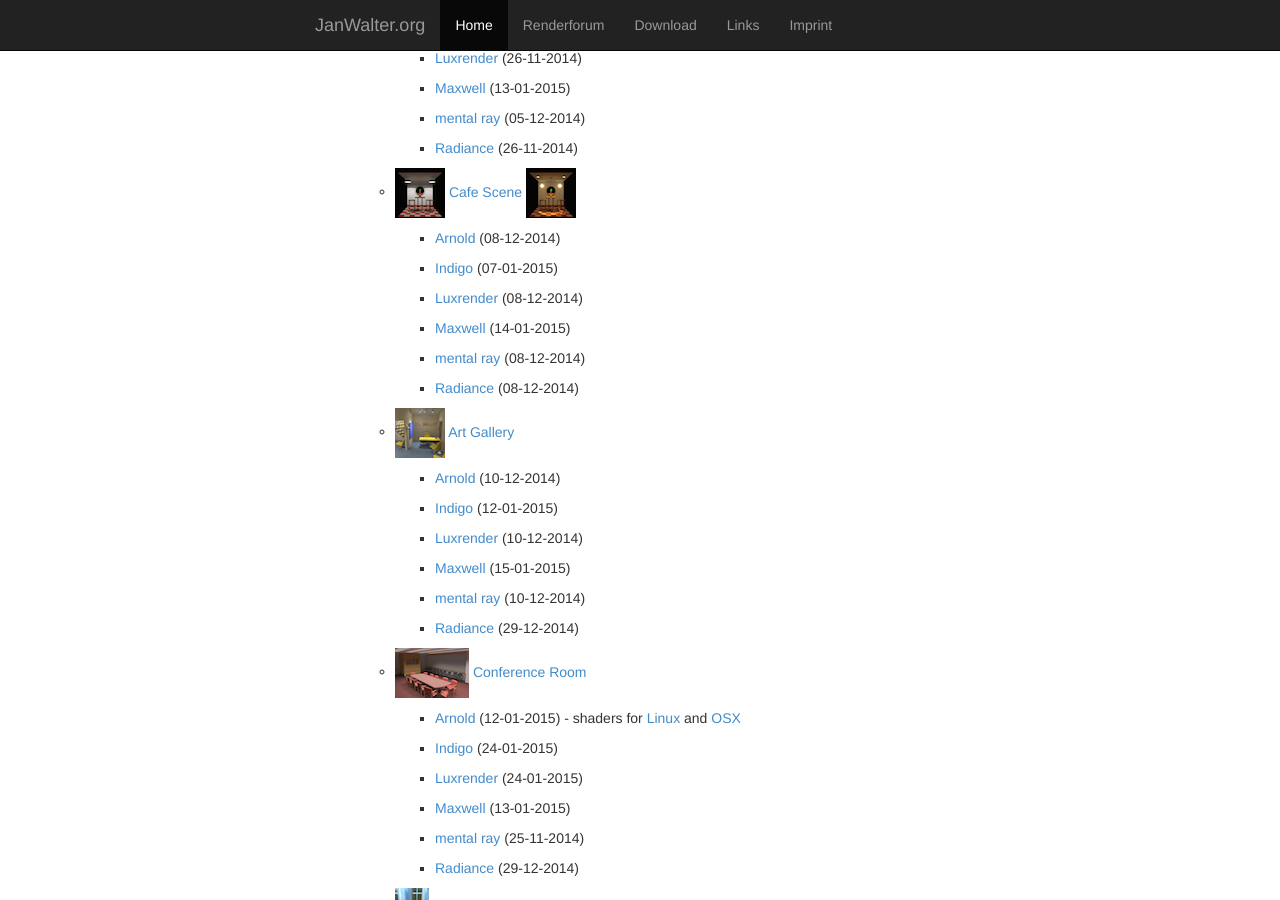
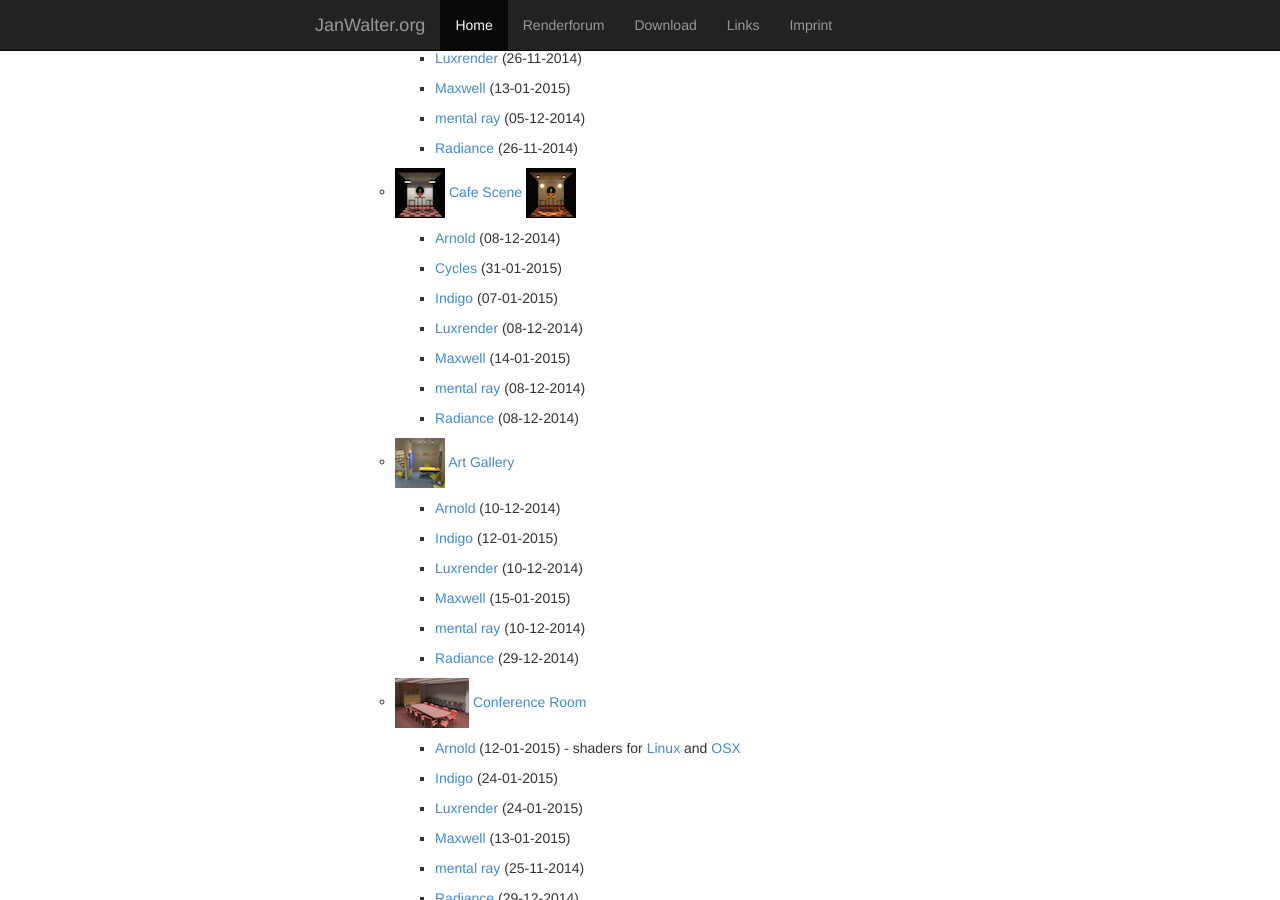
Before and after one commit to wahn/jan_walter_org, a Jekyll site: the page built from download/index.md, in a window 1280 px wide and 900 px high, scrolled down 722 px. Built offline with Jekyll 4.4.1, drawn with Linux system fonts in a browser that asks for light colours; Markdown is read by kramdown in place of the engine named in the settings.

Commit message:
Provide Blender file for the cafe scene (to be able to render with Cycles).

```diff
--- a/download/index.md
+++ b/download/index.md
@@ -66,6 +66,8 @@
        ![Alt Cafe Scene][cafe_scene2]
 
         + [Arnold](https://www.janwalter.org/Download/Scenes/cafe_scene_ass.tar.gz) (08-12-2014)
+
+        + [Cycles](https://www.janwalter.org/Download/Scenes/cafe_scene_blend.tar.gz) (31-01-2015)
 
         + [Indigo](https://www.janwalter.org/Download/Scenes/cafe_scene_igs.tar.gz) (07-01-2015)
 
```
